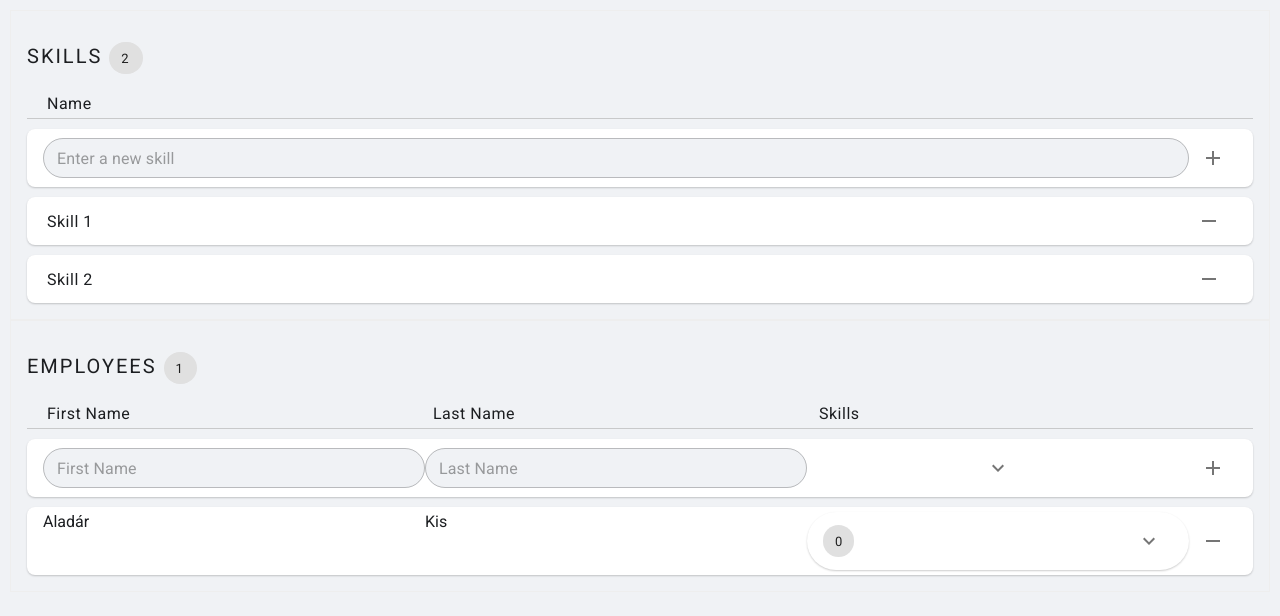
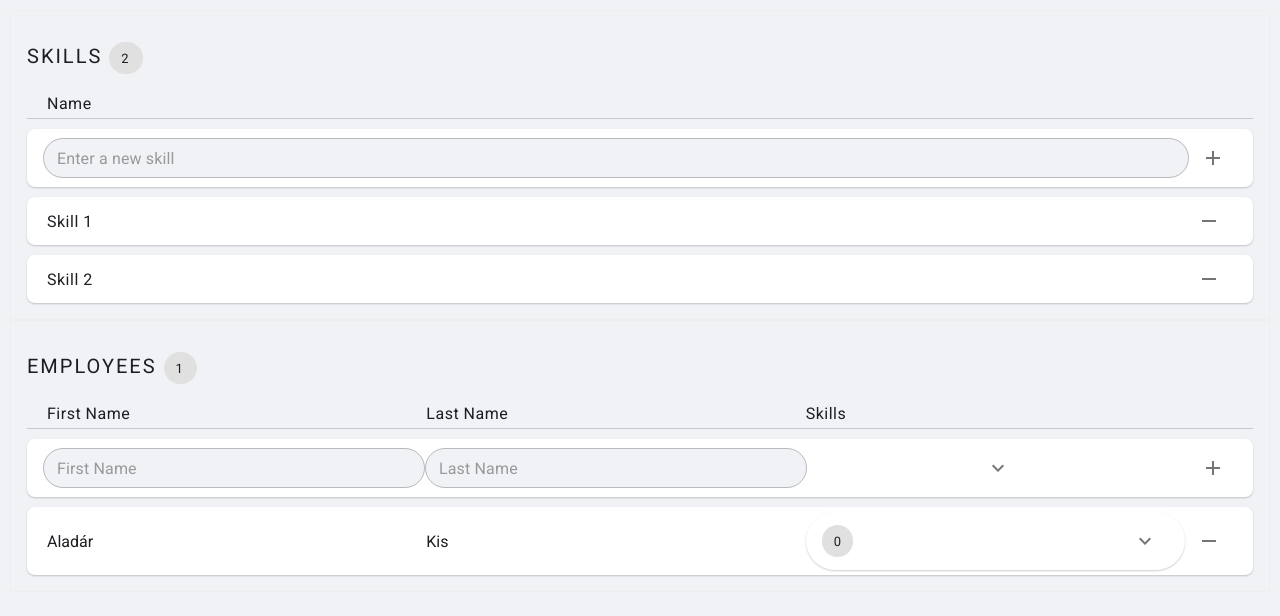
Before and after one commit to BenceLovas/beo-surface, a React (Create React App) app: page / in a window 1280 px wide. Shown: the top 616 px of the page. Built offline with nearby package versions, Linux system fonts and the light colour scheme.

Commit message:
Positioning on employee table and code quality notes

```diff
--- a/src/components/EmployeeRow.js
+++ b/src/components/EmployeeRow.js
@@ -17,9 +17,10 @@ const useStyles = makeStyles({
     gridTemplateColumns: '1fr 1fr 1fr 48px',
     borderRadius: 8,
     marginTop: 10,
-    padding: '5px 16px',
+    padding: '5px 20px',
     boxShadow: 'rgba(0, 0, 0, 0.2) 0px 1px 2px 0px',
     backgroundColor: 'rgb(255, 255, 255)',
+    alignItems: 'center'
   }
 })
 
--- a/src/components/EmployeeTable.js
+++ b/src/components/EmployeeTable.js
@@ -43,7 +43,7 @@ const EmployeeTable = ({
     <div style={{padding: 16, border: '1px solid #eee', boxSizing: 'border-box'}}>
         <div style={{fontSize: 20, padding: '15px 0', letterSpacing: 2}}>EMPLOYEES <Chip label={employees.length} /></div>
         <div>
-          <div className={classes.grid} style={{  borderBottom: '1px solid rgb(200, 201, 202)', padding: '5px 0 5px 20px', letterSpacing: .5,}}>
+          <div className={classes.grid} style={{  borderBottom: '1px solid rgb(200, 201, 202)', padding: '5px 20px', letterSpacing: .5,}}>
             <div style={{ wordBreak: 'break-word'}}>First Name</div>
             <div style={{ wordBreak: 'break-word'}}>Last Name</div>
             <div style={{ wordBreak: 'break-word'}}>Skills</div>
```
Also changed, not shown: 1 other file (tests, documents, lock files or other folders).
